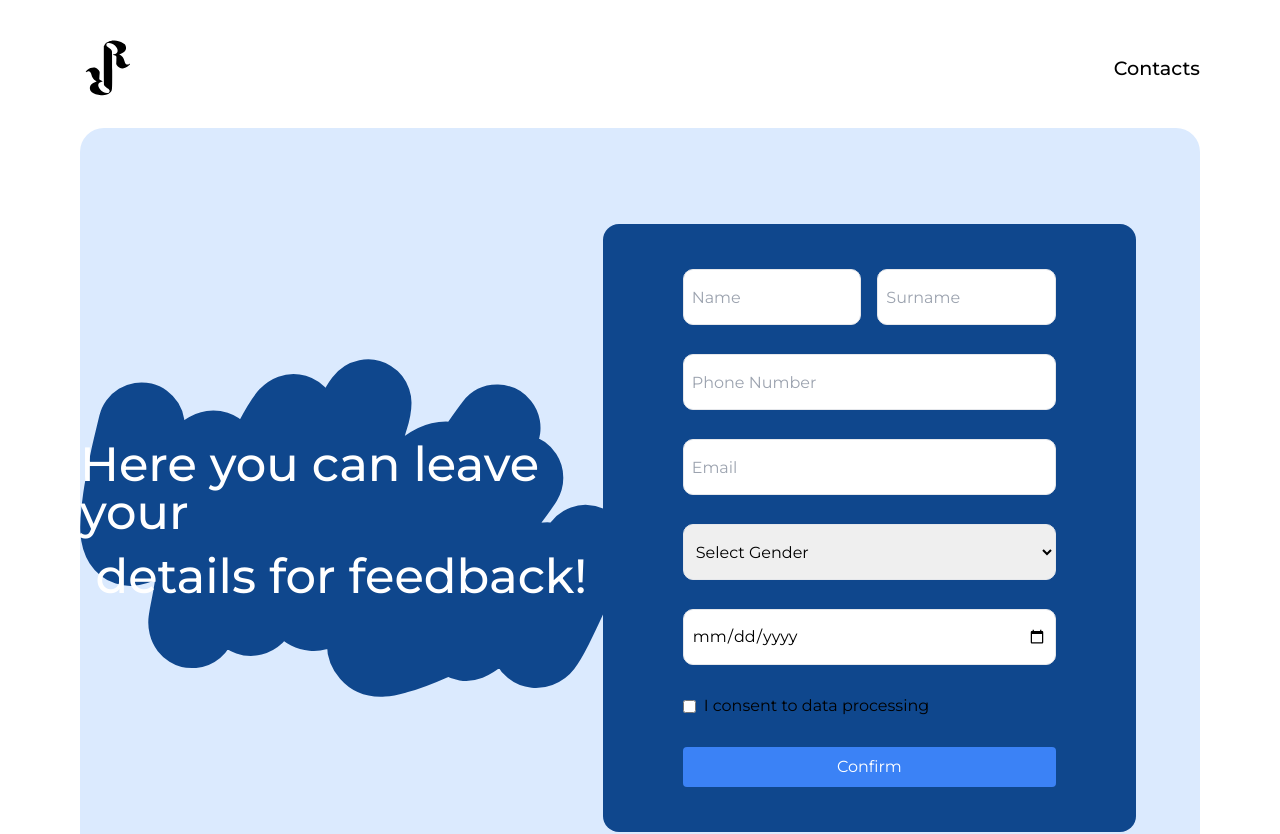
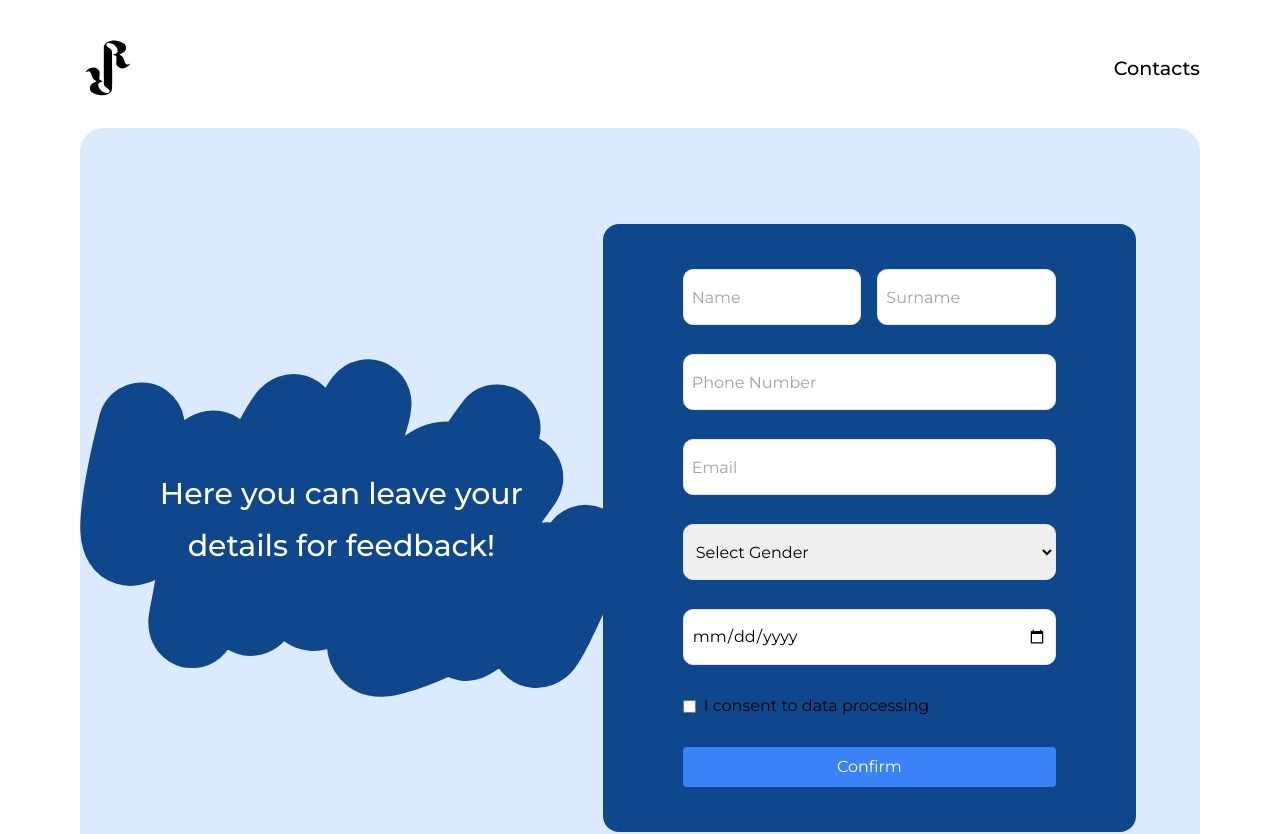
Before and after one commit to chotamode/Unistudy_dorm, a Next.js app: page /rooms/1/reservation/1 in a window 1280 px wide. Shown: the top 834 px of the page. Built offline with nearby package versions, Linux system fonts and the light colour scheme; no server answers.

Commit message:
last merge master + master_flomaster

```diff
--- a/src/app/components/Plan.tsx
+++ b/src/app/components/Plan.tsx
@@ -386,6 +386,7 @@ export const Plan: React.FC<PlanProps> = ({
                 const left = screenPoint.x; // Подгонка по горизонтали
                 return { top, left };
             }
+
         }
         return undefined;
     };
--- a/src/app/rooms/[id]/page.tsx
+++ b/src/app/rooms/[id]/page.tsx
@@ -125,7 +125,7 @@ const RoomDetails: React.FC = () => {
 
                 <div className=" w-[350px] tablet:w-[590px] mdsuperbook:mt-0 mt-5 h-full flex flex-col gap-3 justify-center mdsuperbook:gap-6">
 
-                    <h1 className="text-3xl mb-4 px-[4px] font-bold">
+                    <h1 className="text-3xl  px-[4px] font-bold">
                         {room.name}
                     </h1>
                     <ul className="list-disc text-adxs px-2 list-inside">
@@ -152,8 +152,8 @@ const RoomDetails: React.FC = () => {
 
                     </div>
                     <Link href={`/rooms/${id}/reservation`}>
-                        <div className="flex mt-4  w-full justify-center tablet:justify-start ">
-                            <Button2 className={"w-80 tablet:w-52"}>
+                        <div className="flex max-mdsuperbook:mt-4  w-full justify-center tablet:justify-start ">
+                            <Button2 className="w-80 tablet:w-52">
                                 Book a bed
                             </Button2>
                         </div>
--- a/src/app/rooms/[id]/reservation/[bedID]/page.tsx
+++ b/src/app/rooms/[id]/reservation/[bedID]/page.tsx
@@ -150,11 +150,11 @@ const FeedbackForm = () => {
 const Stage3Page = () => {
     return (
         <Layout>
-            <div className={"flex flex-row justify-center items-center h-screen bg-blue-100 rounded-3xl mx-20 py-24"}>
+            <div className={"flex flex-col mdsuperbook:flex-row justify-center items-center h-screen bg-blue-100 rounded-3xl mx-20 py-24"}>
                 <div
-                    className={"flex flex-col w-1/2 justify-center items-center text-white bg-bg-stage3 bg-[length:105%_100%] bg-no-repeat h-full bg-left"}>
-                    <h1 className=" mb-4 text-5xl font-medium">Here you can leave your</h1>
-                    <h1 className=" mb-4 text-5xl font-medium">details for feedback!</h1>
+                    className={"flex flex-col mdsuperbook:w-1/2 w-full justify-center items-center text-white bg-form-adaptive-bg mdsuperbook:bg-bg-stage3 mdsuperbook:bg-[length:105%_100%] bg-no-repeat h-full mdsuperbook:bg-left"}>
+                    <h1 className=" mb-4 text-2xl mdsuperbook:text-3xl desktopxl:text-4xl desktopxxl:text-5xl font-medium">Here you can leave your</h1>
+                    <h1 className=" mb-4  text-2xl mdsuperbook:text-3xl desktopxl:text-4xl desktopxxl:text-5xl font-medium">details for feedback!</h1>
                 </div>
                 <FeedbackForm />
             </div>
--- a/tailwind.config.ts
+++ b/tailwind.config.ts
@@ -12,6 +12,7 @@ const config: Config = {
                 "gradient-radial": "radial-gradient(var(--tw-gradient-stops))",
                 "gradient-conic": "conic-gradient(from 180deg at 50% 50%, var(--tw-gradient-stops))",
                 'bg-stage3': "url('/images/bg_stage3.svg')",
+                'bg-form-adaptive': "url('/images/form-adaptive-bg.svg')",
                 'bgmpage': "url('/images/mpage_hero.svg')",
                 "roomcardbg": 'url("/images/rommbg.png")',
                 "roomcardmb": 'url("/images/room_mobile.svg")'
@@ -78,6 +79,8 @@ const config: Config = {
 
                 'desktopxl': '1480px',
 
+                'desktopxxl': '1670px',
+
                 // => @media (min-width: 1280px) { ... }
 
                 'medium-desktop': '1720px',
```
Also changed, not shown: public/images/form-adaptive-bg.svg (added).
